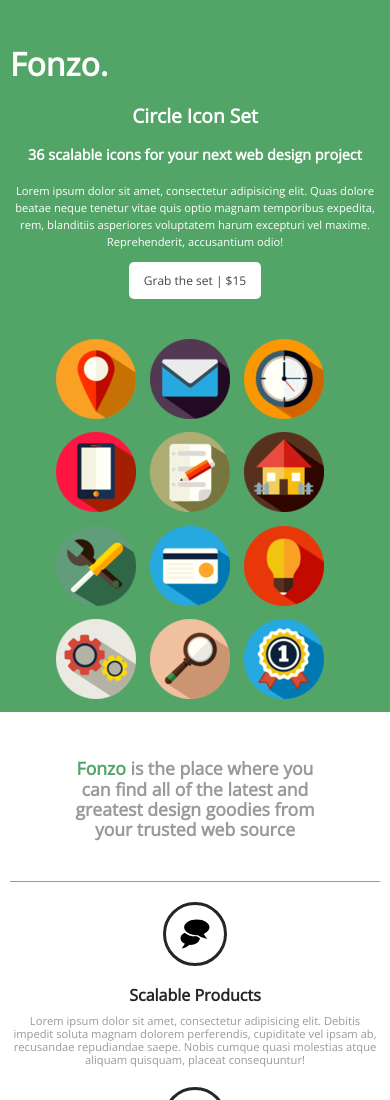
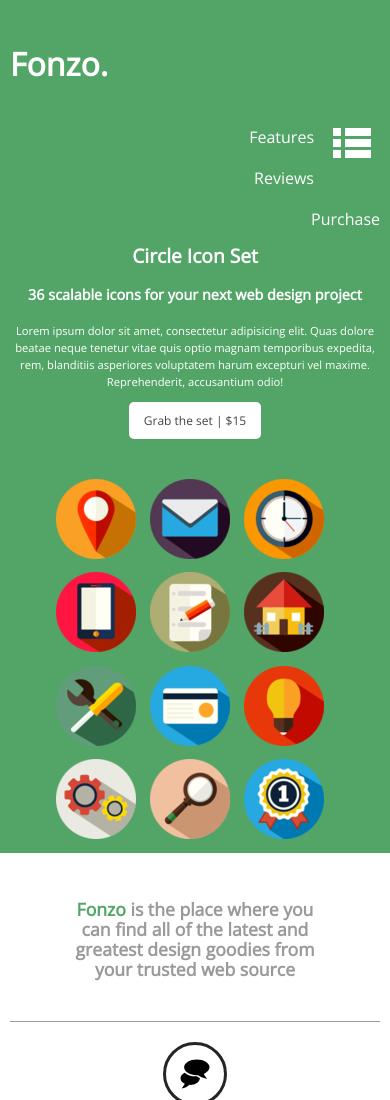
Before and after one commit to training-projects/fonzo, a website: page src/index.html in a window 390 px wide. Shown: the top 1100 px of the page. Drawn offline with nearby package versions, Linux system fonts and the light colour scheme; files that its build step writes are made by us from their sources.

Commit message:
add menu icon and adjust his css

```diff
--- a/src/assets/css/_includes/_header.styl
+++ b/src/assets/css/_includes/_header.styl
@@ -28,6 +28,8 @@
 					a
 						color: mainWhite
 						text-decoration: none
+		.header-menu-icon
+			display: none
 
 	.banner
 		lost-center: 980px;
@@ -113,8 +115,17 @@
 @media screen and (max-width: 710px)
 
 	.header
-		section .header-menu
-			display: none
+		section
+			.header-menu
+				text-align: center
+				width: 100%
+				ul li
+					display: block
+
+			.header-menu-icon
+				float: right
+				box-sizing: border-box
+				display: block
 
 		.banner
 			.banner-info
--- a/src/assets/scripts/all.js
+++ b/src/assets/scripts/all.js
@@ -0,0 +1,5 @@
+$(document).ready(function(){
+	$('.menu-icon').bind('click', function(){
+
+	});
+});
--- a/src/index.html
+++ b/src/index.html
@@ -12,6 +12,11 @@
 	<header class="header">
 		<section>
 			<h1 class="header-title">Fonzo.</h1>
+
+			<div class="header-menu-icon">
+				<img src="assets/images/icon-menu.svg" alt="" class="menu-icon">
+			</div>
+
 			<nav class="header-menu">
 				<ul>
 					<li><a href="">Features</a></li>
```
Also changed, not shown: src/assets/images/icon-menu.svg (added).
